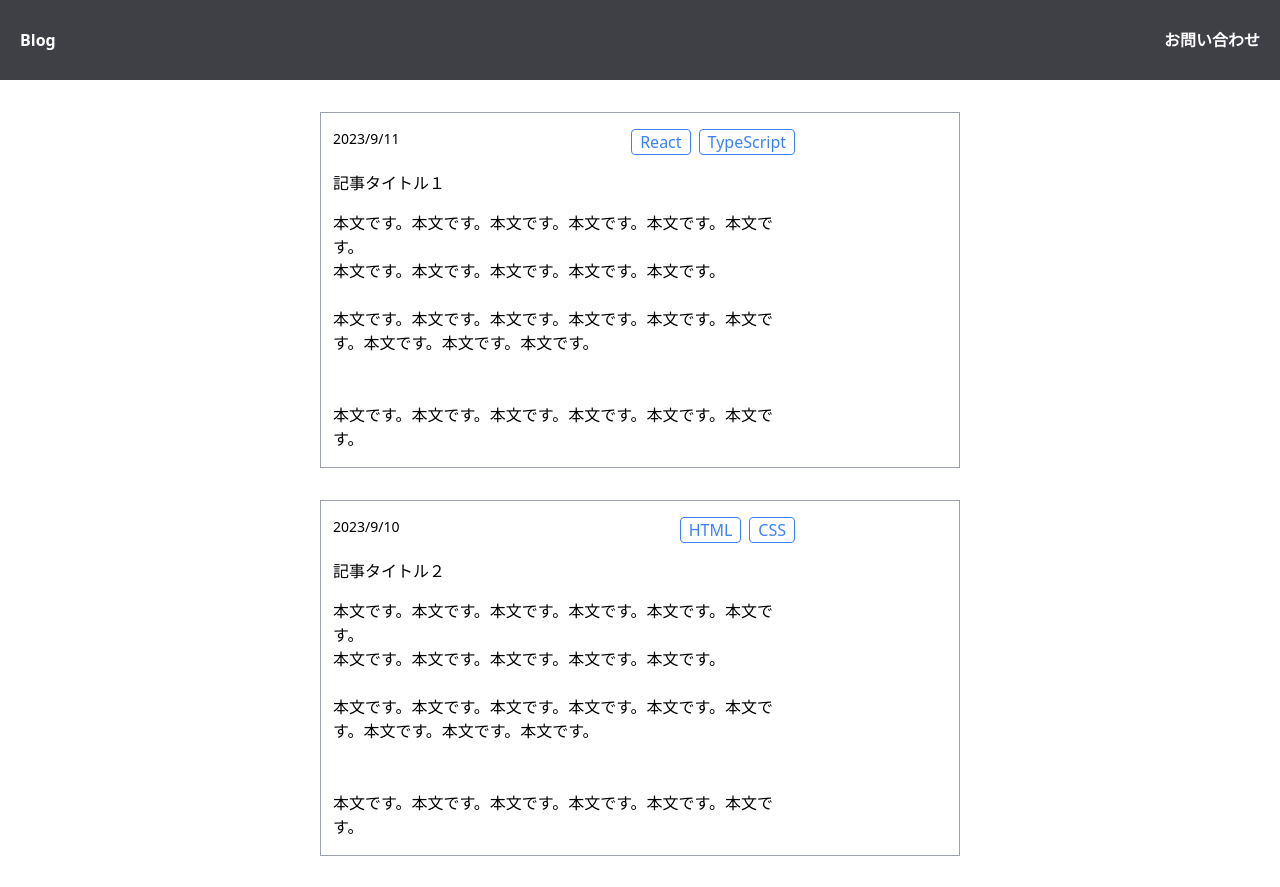
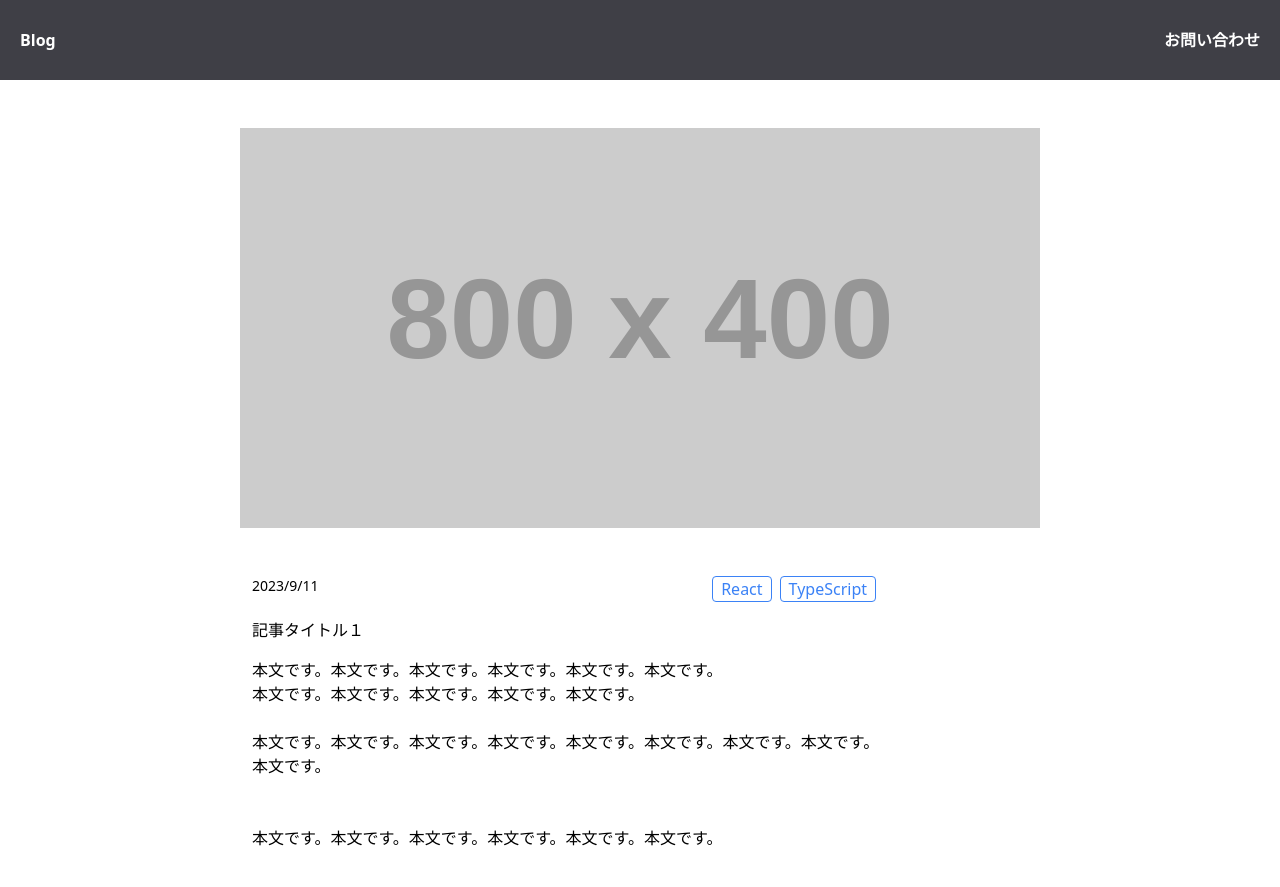
Before and after one commit to yuka01241019/chapter6-app, a React (Create React App) app: page /posts/1 in a window 1280 px wide. Shown: the top 887 px of the page. Built offline with nearby package versions, Linux system fonts and the light colour scheme.

Commit message:
課題2実装

```diff
--- a/src/App.js
+++ b/src/App.js
@@ -1,13 +1,31 @@
 import React from "react"; // React のインポート
 import { posts } from "./data/posts";
+import { Header } from "./layout/Header";
 import { ArticlesCard } from "./layout/ArticlesCard";
+import { Routes, Route} from "react-router-dom";
+import { PageDetail } from "./articlepages/PageDetail";
+
 
 const App = () => {
   return (
     <div>
-      {posts.map((post) => (
-        <ArticlesCard key={post.id} post={post} />
-      ))}
+    <Header />
+      {/* ルーティング設定 */}
+      <Routes>
+        {/* 記事一覧 */}
+        <Route
+          path="/"
+          element={
+            <div>
+              {posts.map((post) => (
+                <ArticlesCard key={post.id} post={post} />
+              ))}
+            </div>
+          }
+        />
+        {/* 記事詳細 */}
+        <Route path="/posts/:id" element={<PageDetail />} />
+      </Routes>
     </div>
   );
 };
--- /dev/null
+++ b/src/articlepages/PageDetail.js
@@ -0,0 +1,18 @@
+import React from "react";
+// import { Header } from "../layout/Header";
+import { useParams } from "react-router-dom";
+import { posts } from "../data/posts";
+import { ArticlesCard } from "../layout/ArticlesCard";
+
+export const PageDetail = () => {
+  const { id } = useParams(); // URLからidを取得する
+  const post = posts.find((post) => post.id === Number(id));
+  return (
+    <div>
+      <div class="flex items-center justify-center">
+        <img alt="" className="mt-12" src="https://placehold.jp/800x400.png" />
+      </div>
+      <ArticlesCard post={post} className="border-none"/>
+    </div>
+  );
+};
--- a/src/index.js
+++ b/src/index.js
@@ -1,16 +1,16 @@
-import React from 'react';
-import ReactDOM from 'react-dom/client';
-import './index.css';
-import App from './App';
-import reportWebVitals from './reportWebVitals';
-import { Header } from './layout/Header';
+import React from "react";
+import ReactDOM from "react-dom/client";
+import "./index.css";
+import App from "./App";
+import reportWebVitals from "./reportWebVitals";
+import { BrowserRouter } from "react-router-dom";
 
-
-const root = ReactDOM.createRoot(document.getElementById('root'));
+const root = ReactDOM.createRoot(document.getElementById("root"));
 root.render(
   <React.StrictMode>
-    <Header />
-    <App />
+    <BrowserRouter>
+      <App />
+    </BrowserRouter>
   </React.StrictMode>
 );
 
--- a/src/layout/ArticlesCard.js
+++ b/src/layout/ArticlesCard.js
@@ -1,8 +1,13 @@
-export const ArticlesCard = ({post}) => {
-// 日付表示を変更（YYYY/MM/DD形式）
+import { Link } from "react-router-dom";
+
+export const ArticlesCard = ({ post,className }) => {
+  // 日付表示を変更（YYYY/MM/DD形式）
   const date = new Date(post.createdAt).toLocaleDateString("ja-JP");
   return (
-    <div className="border border-gray-400 my-8 mx-80 py-4 pl-3 pr-40 ">
+    <Link
+      to={`/posts/${post.id}`} //クリックするとid毎の詳細ページに飛ぶ
+      className={`block border border-gray-400 my-8 mx-60 py-4 pl-3 pr-40 ${className} `}
+    >
       <div className="text-sm float-left">{date}</div>
       <div className="float-right">
         {post.categories.map((category, index) => (
@@ -15,7 +20,10 @@ export const ArticlesCard = ({post}) => {
         ))}
       </div>
       <div className="clear-both text-left pt-4">{post.title}</div>
-      <div className="pt-4" dangerouslySetInnerHTML={{__html: post.content}}></div>
-    </div>
+      <div
+        className="pt-4"
+        dangerouslySetInnerHTML={{ __html: post.content }}
+      ></div>
+    </Link>
   );
 };
```
